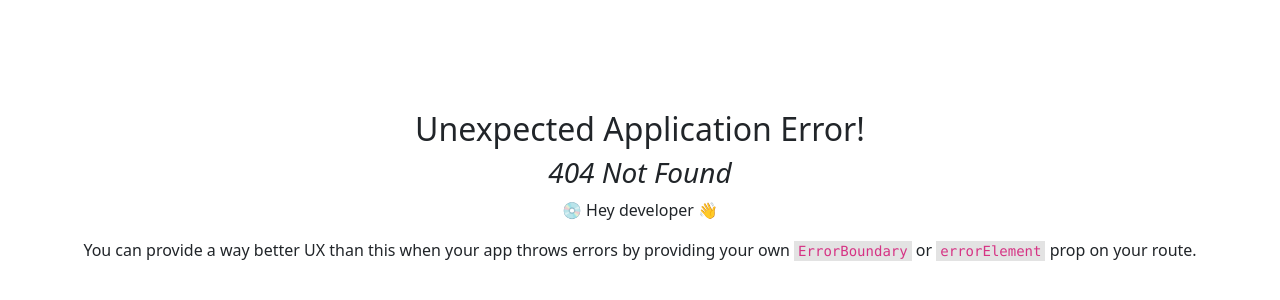
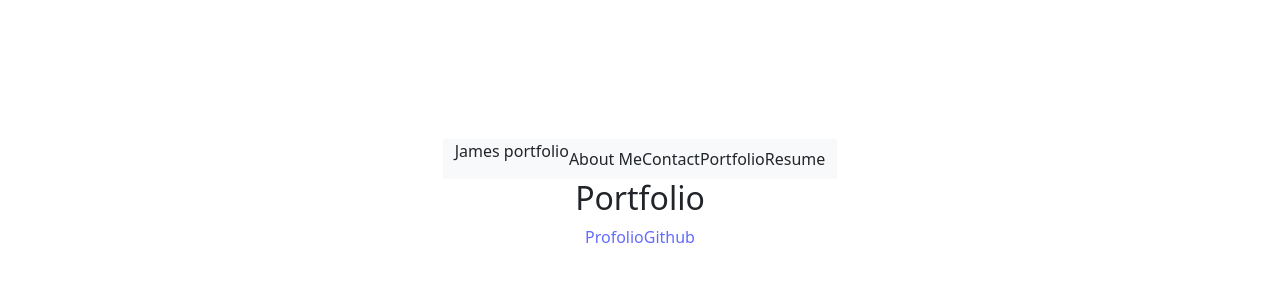
Before and after one commit to JIF945/James-MERN-Professional-Portfolio, a React (Vite) app: page /portfolio in a window 1280 px wide. Before the commit this address had no page. Shown: the part 206-506 px from the top of the page. Built offline with nearby package versions, Linux system fonts and the light colour scheme.

Commit message:
link to app and portfolio

```diff
--- a/Pages/Portfolio.jsx
+++ b/Pages/Portfolio.jsx
@@ -2,15 +2,19 @@ import Project from '../components/Project';
 
 function Portfolio() {
     const project = [
-
+        {
+            title: 'project 1',
+            deployedLink: 'https://polite-cannoli-952c90.netlify.app',
+            githubLink: 'https://github.com/JIF945?tab=repositories'
+        },
     ];
 
     return (
         <section>
             <h2> Portfolio </h2>
             <div className='portfolio'>
-                {project.map(( project, index) => (
-                    <Project key = {index} {...Project}/>
+                {project.map((project, index) => (
+                    <Project key = {index} {...project}/>
                 ))}
             </div>
         </section>
--- a/components/Project.jsx
+++ b/components/Project.jsx
@@ -5,10 +5,10 @@ const Project = ({Title, deployedLink, githubLink}) => {
         {/* // linke to app and github repo */}
 
         <a href={deployedLink} target="_blank" rel="noopener noreferrer">
-            Deployed link
+            Profolio
         </a>
         <a href={githubLink} target="_blank" rel="noopener noreferrer">
-            Deployed link
+            Github
         </a>
         </div>
     );
--- a/src/main.jsx
+++ b/src/main.jsx
@@ -39,7 +39,7 @@ const router = createBrowserRouter([
       },
       // route for portfolio with Id parameter
       {
-        path: 'portfolio/:id',
+        path: 'portfolio',
         element: <Portfolio />,
       },
       {
```
